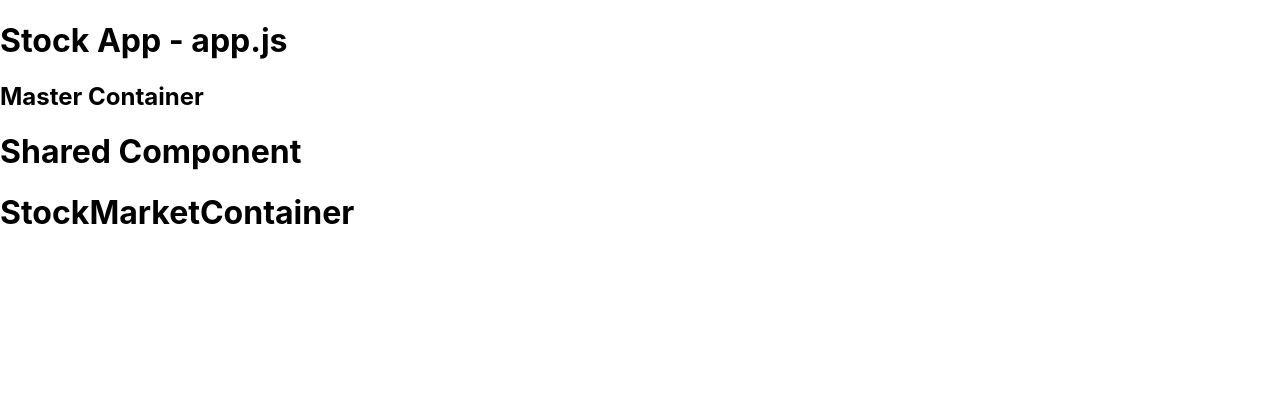
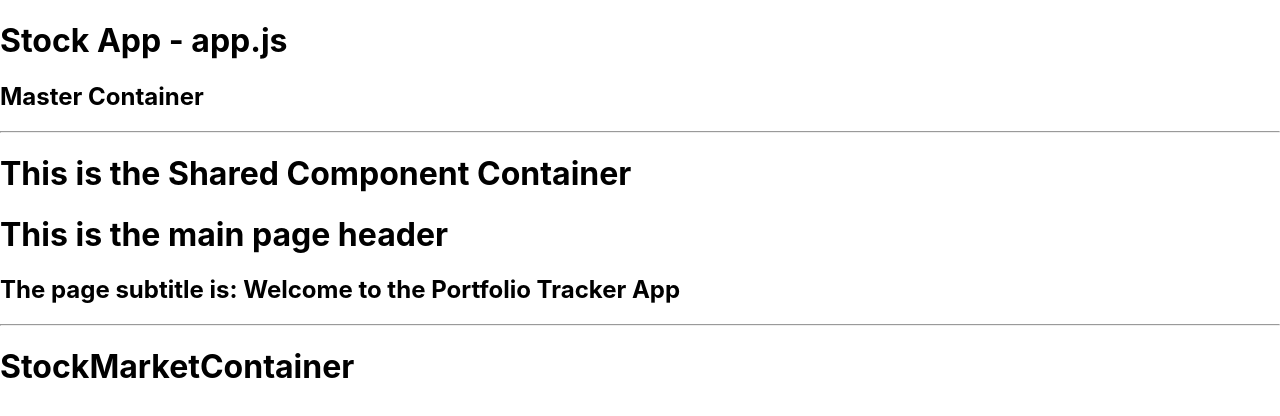
Before and after one commit to vishnu14125/portfolio_tracker, a React (Create React App) app in the folder client/: page / in a window 1280 px wide. Shown: the top 416 px of the page. Built offline with nearby package versions, Linux system fonts and the light colour scheme; no server answers.

Commit message:
Adds header component.

```diff
--- a/client/src/components/sharedComponents/Header.js
+++ b/client/src/components/sharedComponents/Header.js
@@ -0,0 +1,12 @@
+import React from 'react';
+
+const Header = ({title}) => {
+    return (
+        <>
+            <h1>This is the main page header</h1>
+            <h2>The page subtitle is: {title}</h2>
+        </>
+    )
+}
+
+export default Header;
--- a/client/src/containers/SharedComponentContainer.js
+++ b/client/src/containers/SharedComponentContainer.js
@@ -1,6 +1,16 @@
+import Header from "../components/sharedComponents/Header";
+
 const SharedComponentContainer = () => {
-     return (
-        <h1>Shared Component</h1>
+
+   const title = "Welcome to the Portfolio Tracker App"
+
+   return (
+        <>
+            <hr/>
+            <h1>This is the Shared Component Container</h1>
+            <Header title={ title }/>
+            <hr/>
+         </>
      )
 }
 
```
